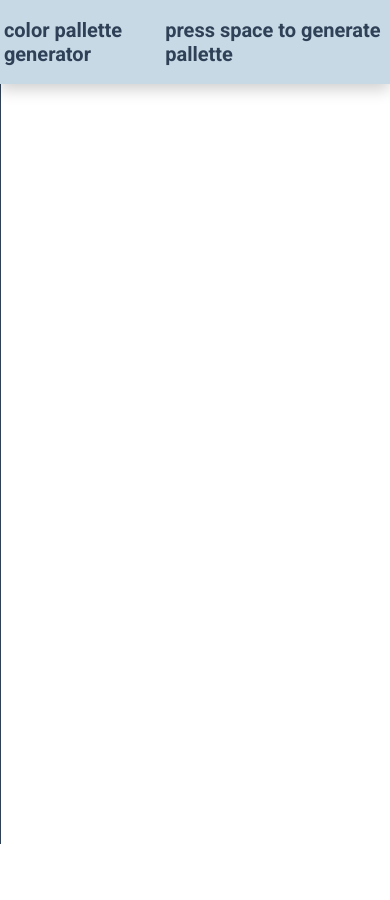
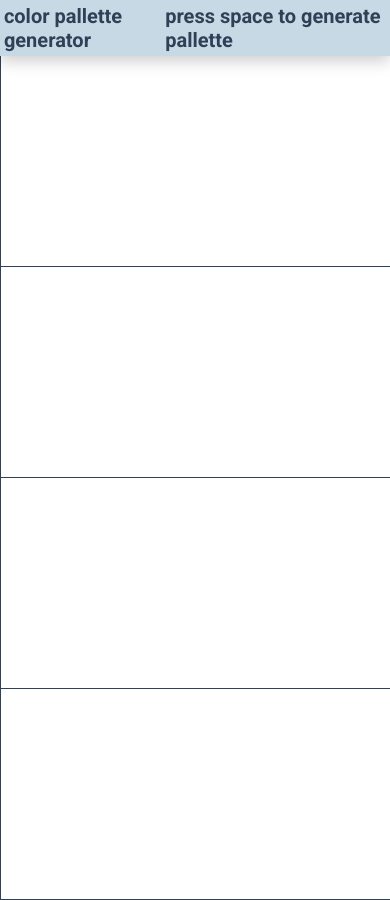
Before and after one commit to snportela/javascript-beginner-projects, a plain HTML site: page color_pallette_generator/index.html in a window 390 px wide. Before the commit the page ends 844 px from the top, so only its background shows below. Drawn offline with Linux system fonts and the light colour scheme.

Commit message:
Update styles.css

```diff
--- a/color_pallette_generator/styles.css
+++ b/color_pallette_generator/styles.css
@@ -26,9 +26,6 @@
   box-sizing: border-box;
 }
 
-html {
-  height: 100%;
-}
 
 body {
   height: 100%;
@@ -50,7 +47,7 @@ nav {
 .nav-center {
   display: flex;
   align-items: center;
-  justify-content: space-between;
+  justify-content: space-around;
   padding: 1% 10%;
 
 
@@ -58,7 +55,7 @@ nav {
 
 main {
   display: flex;
-  min-height: 90%;
+  min-height: 100vh;
 }
 
 .container {
@@ -85,5 +82,9 @@ main {
     flex-direction: column;
   }
 
+  .container{
+    border-bottom: 1px solid var(--navy);
+  }
+
 
 }
```
